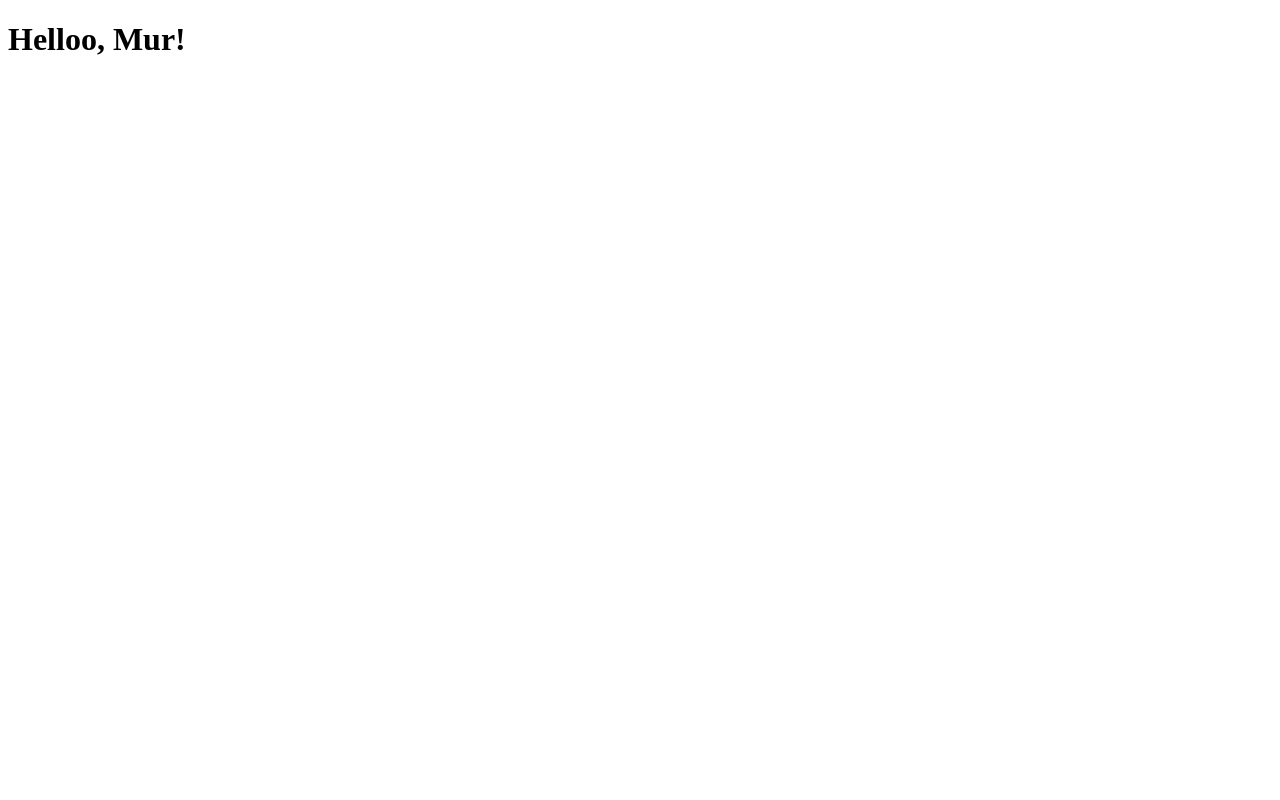
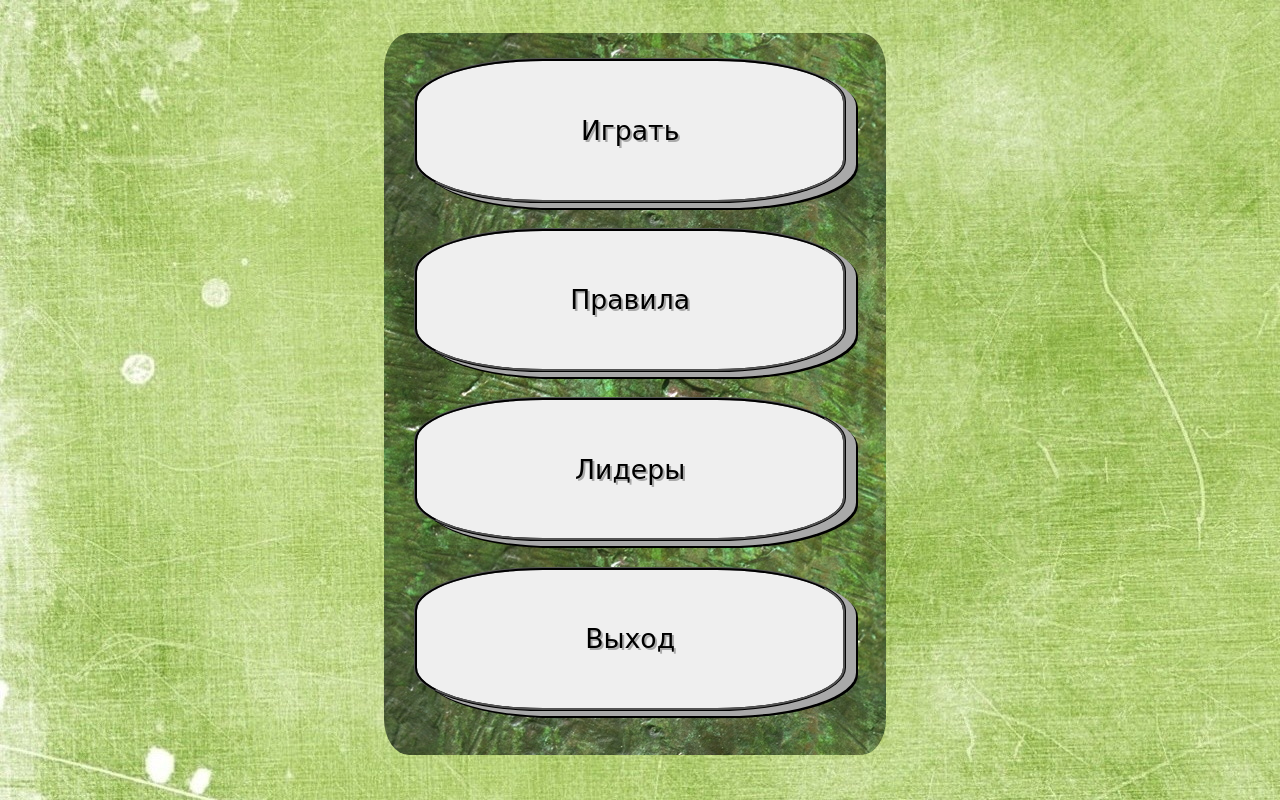
Before and after one commit to frontend-park-mail-ru/2017_2_Chunk, a Node server app: page / in a window 1280 px wide. Before the commit the page is almost empty. Run offline with Node 20, Linux system fonts and the light colour scheme.

Commit message:
main page

```diff
--- a/public/CSS/index.css
+++ b/public/CSS/index.css
@@ -1,3 +1,45 @@
 body {
+    background: url('../image/background-light-green.jpg');
+    background-color: greenyellow;
+    width: 98%;
+    height: 95%;
+    min-height: 600px;
+    position: absolute;
+    top: 0;
+    left: 0;
+    overflow: auto;
+}
+.panel {
+    background: url('../image/hello-panel.jpg');
 
+    width: 40%;
+    height: 95%;
+    min-height: 550px;
+    min-width: 300px;
+    margin: 2% auto;
+    border-radius:5%;
 }
+.panel button {
+    font-family: cursive;
+    font-size: 20pt;
+    text-shadow: darkgray  2px 2px;
+    /*box-shadow: darkgray  10px 5px 0px 1px;*/
+    box-shadow: 10px 5px darkgrey , 12px 7px black;
+    border-radius: 30%;
+    width: 86%;
+    height: 20%;
+    margin-left: 6%;
+    margin-top: 5%;
+    border: ridge black;
+}
+.panel button:hover {
+    background-color: cadetblue;
+}
+.panel button:active {
+    margin-left: 8%;
+    margin-top: 6%;
+    box-shadow: none;
+}
+.panel button:focus {
+    outline: none;
+}
--- a/public/index.html
+++ b/public/index.html
@@ -8,7 +8,13 @@
 </head>
 
 <body>
-    <h1>Helloo, Mur!</h1>
+    <div class="panel">
+        <button>Играть</button>
+        <button>Правила</button>
+        <button>Лидеры</button>
+        <button>Выход</button>
+
+    </div>
 </body>
 
 </html>
```
Also changed, not shown: public/image/background-light-green.jpg (added), public/image/background.jpg (added), public/image/hello-panel.jpg (added), 1 other file.
